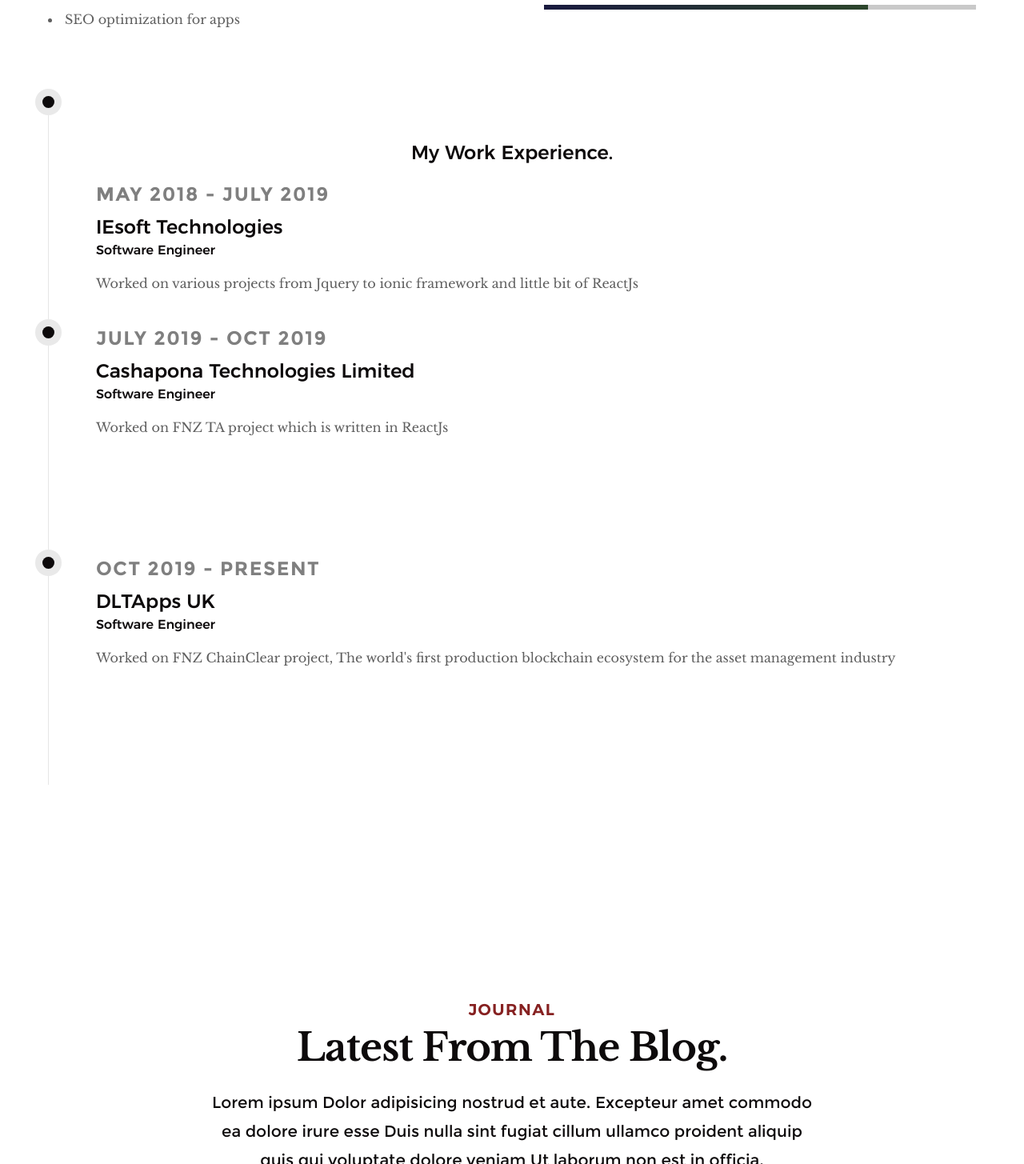
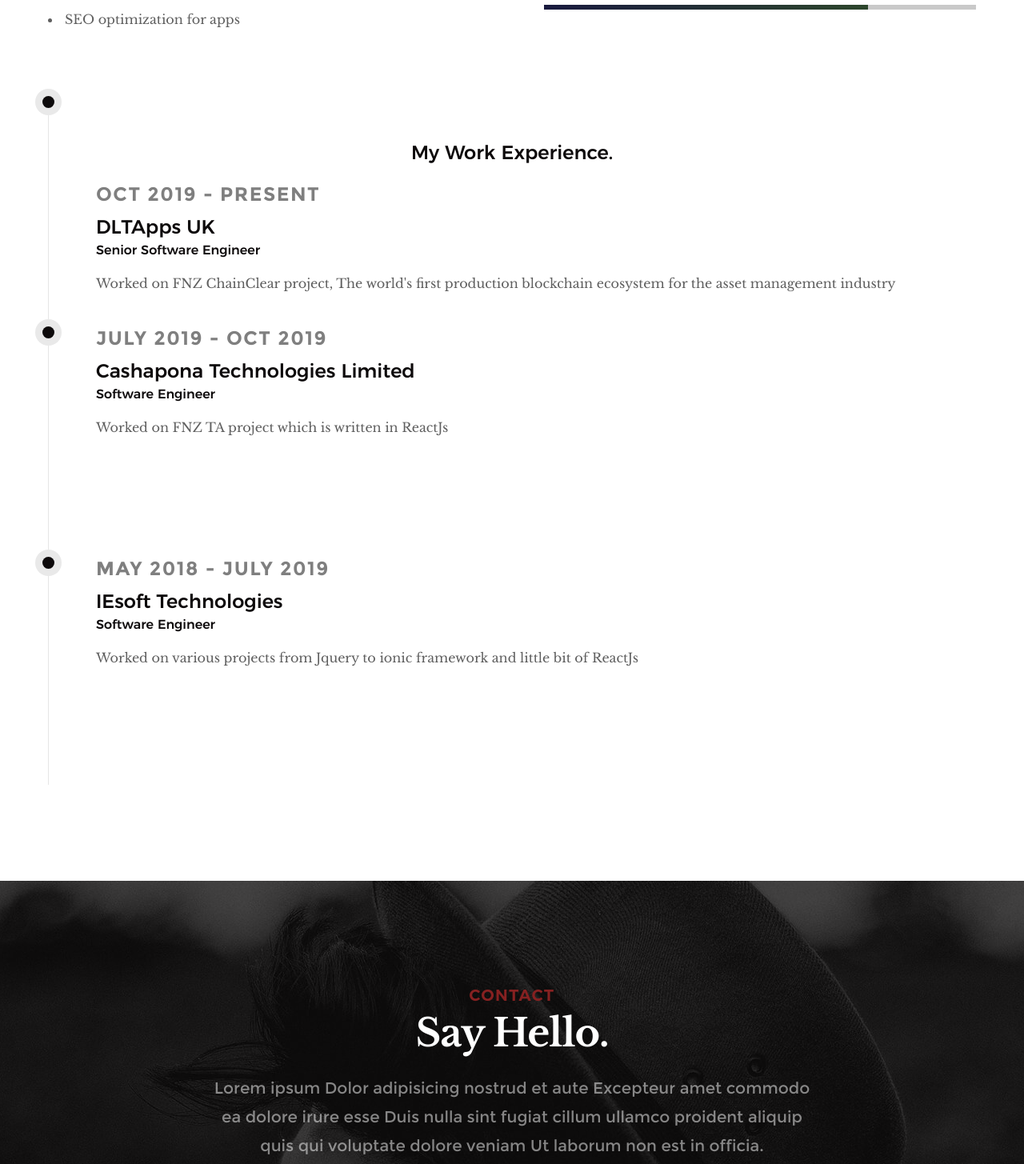
Before and after one commit to Rakeshtagadghar/rakesh, a Next.js app: page / in a window 1280 px wide. Shown: the part 1695-3150 px from the top of the page at 80% size. Built offline with nearby package versions, Linux system fonts and the light colour scheme.

Commit message:
change title

```diff
--- a/src/components/about.js
+++ b/src/components/about.js
@@ -104,19 +104,18 @@
         <h3>My Work Experience.</h3>
       </div>
 
-
       <div className="timeline">
         <div className="timeline__block">
           <div className="timeline__bullet"></div>
           <div className="timeline__header">
-              <p className="timeline__timeframe">May 2018 - July 2019</p>
-              <h3>IEsoft Technologies</h3>
-              <h5>Software Engineer</h5>
+            <p className="timeline__timeframe">Oct 2019 - Present</p>
+            <h3>DLTApps UK</h3>
+            <h5>Senior Software Engineer</h5>
           </div>
           <div className="timeline__desc">
             <p>
-                Worked on various projects from Jquery to ionic framework and
-                little bit of ReactJs
+              Worked on FNZ ChainClear project, The world's first production
+              blockchain ecosystem for the asset management industry
             </p>
           </div>
         </div>
@@ -132,27 +131,22 @@
             <p>Worked on FNZ TA project which is written in ReactJs </p>
           </div>
         </div>
-
-
-
         <div className="timeline__block">
           <div className="timeline__bullet"></div>
           <div className="timeline__header">
-                <p className="timeline__timeframe">Oct 2019 - Present</p>
-                <h3>DLTApps UK</h3>
+            <p className="timeline__timeframe">May 2018 - July 2019</p>
+            <h3>IEsoft Technologies</h3>
             <h5>Software Engineer</h5>
           </div>
           <div className="timeline__desc">
             <p>
-                  Worked on FNZ ChainClear project, The world's first production
-                  blockchain ecosystem for the asset management industry
+              Worked on various projects from Jquery to ionic framework and
+              little bit of ReactJs
             </p>
           </div>
         </div>
       </div>
     </div>
-
-
   </section>
 );
 
--- a/src/pages/index.js
+++ b/src/pages/index.js
@@ -24,9 +24,9 @@
     <Header />
     <Home />
     <About />
-    <Blog />
-    <Cta />
-    <Stats />
+    {/* <Blog /> */}
+    {/* <Cta /> */}
+    {/* <Stats /> */}
     <Contact />
     <Footer />
     </>
```
Lines whose indentation alone changed are shown as unchanged.
